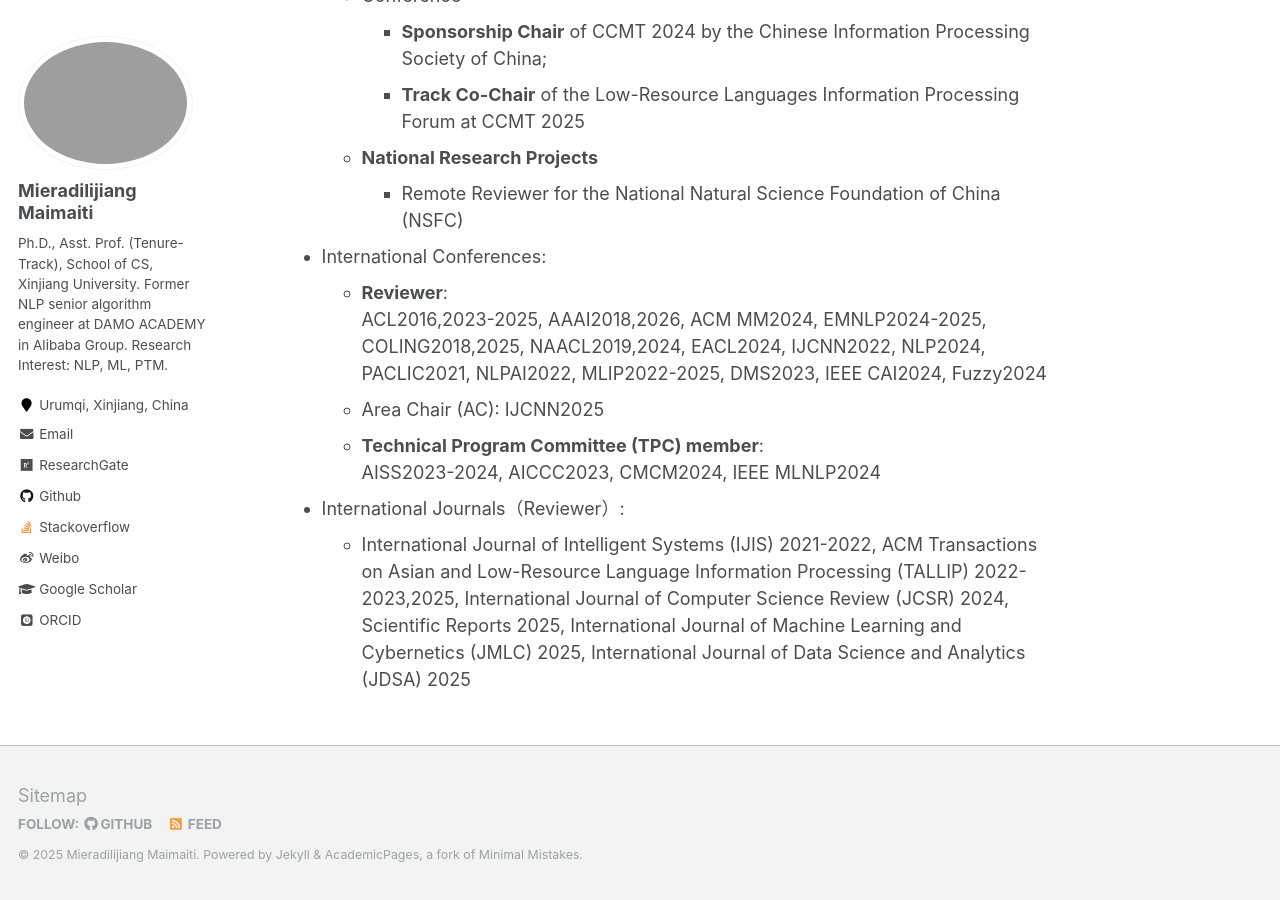
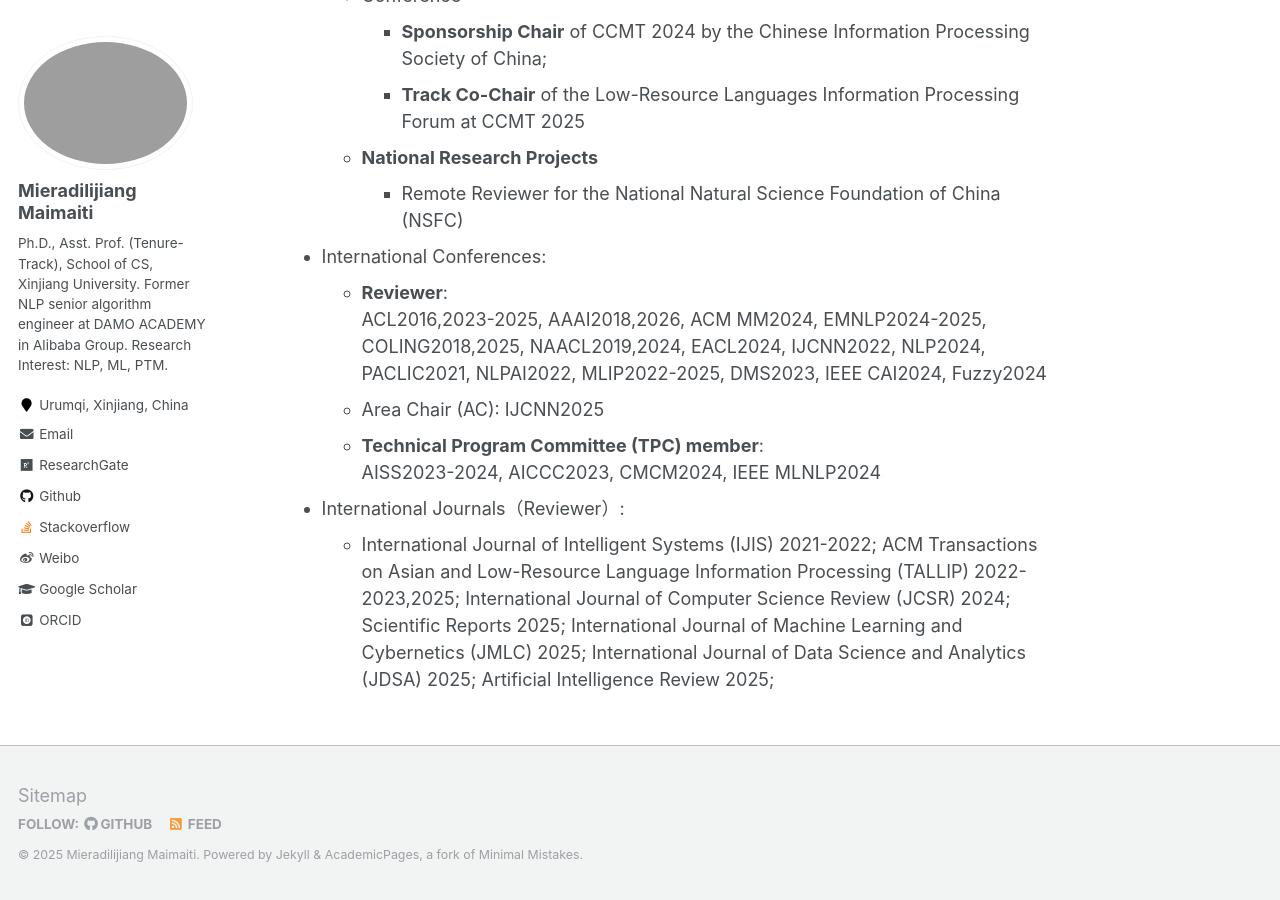
Before and after one commit to miradel51/miradel51.github.io, a Jekyll site: the page built from _pages/service.md, in a window 1280 px wide and 900 px high, scrolled down 673 px. Built offline with Jekyll 4.4.1, drawn with Linux system fonts in a browser that asks for light colours; some web fonts are replaced.

Commit message:
Update journal reviewer list with new entries
added new role for international journals

```diff
--- a/_pages/service.md
+++ b/_pages/service.md
@@ -31,4 +31,4 @@ author_profile: true
     AISS2023-2024, AICCC2023, CMCM2024, IEEE MLNLP2024
 
 - International Journals（Reviewer）:
-  - International Journal of Intelligent Systems (IJIS) 2021-2022, ACM Transactions on Asian and Low-Resource Language Information Processing (TALLIP) 2022-2023,2025, International Journal of Computer Science Review (JCSR) 2024, Scientific Reports 2025, International Journal of Machine Learning and Cybernetics (JMLC) 2025, International Journal of Data Science and Analytics (JDSA) 2025
+  - International Journal of Intelligent Systems (IJIS) 2021-2022; ACM Transactions on Asian and Low-Resource Language Information Processing (TALLIP) 2022-2023,2025; International Journal of Computer Science Review (JCSR) 2024; Scientific Reports 2025; International Journal of Machine Learning and Cybernetics (JMLC) 2025; International Journal of Data Science and Analytics (JDSA) 2025; Artificial Intelligence Review 2025;
```
